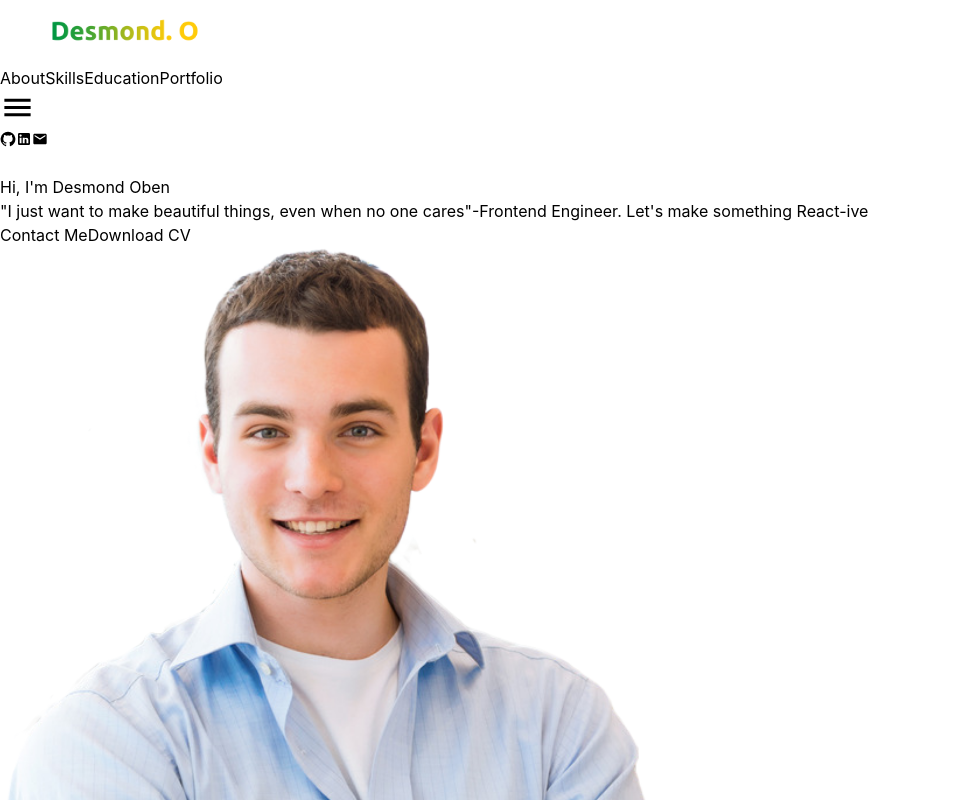
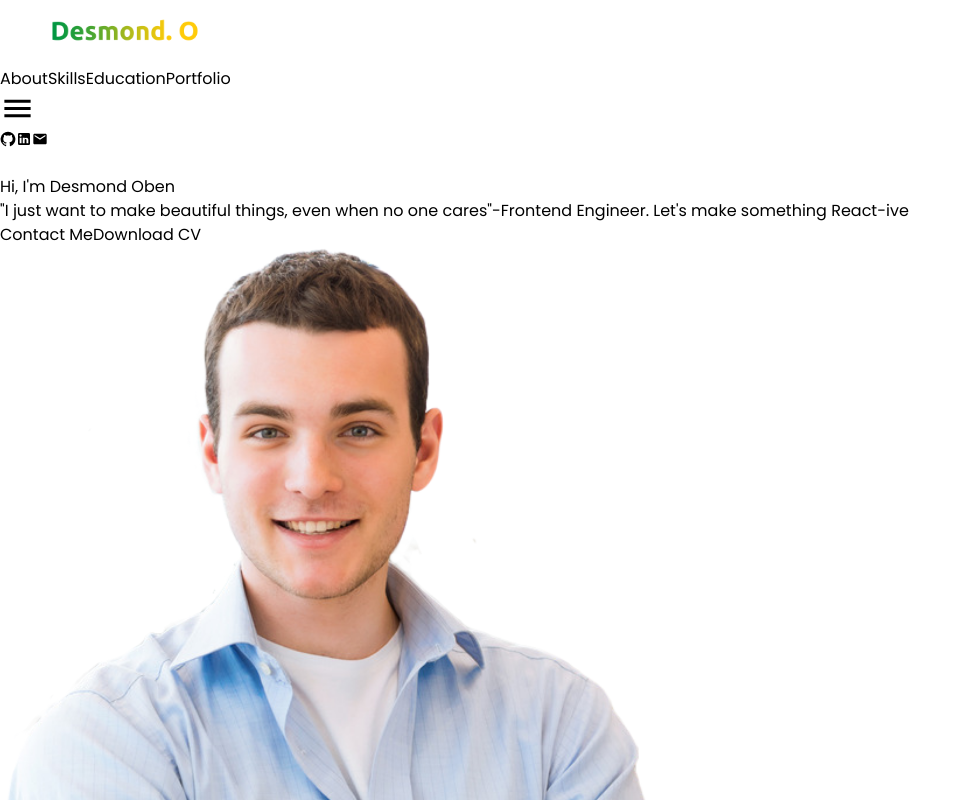
Before and after one commit to obendesmond/Portfolio, a Next.js app: page / in a window 1280 px wide. Shown: the top 800 px of the page, without its empty margins (0-972 px from the left). Built offline with nearby package versions, Linux system fonts and the light colour scheme.

Commit message:
import poppins font

```diff
--- /dev/null
+++ b/src/pages/_document.js
@@ -0,0 +1,28 @@
+import Document, { Html, Head, Main, NextScript } from "next/document";
+
+class MyDocument extends Document {
+  render() {
+    return (
+      <Html>
+        <Head>
+          <link
+            href="https://fonts.googleapis.com/css2?family=Inter&display=optional"
+            rel="stylesheet"
+          />
+          <link rel="preconnect" href="https://fonts.googleapis.com" />
+          <link rel="preconnect" href="https://fonts.gstatic.com" crossOrigin />
+          <link
+            href="https://fonts.googleapis.com/css2?family=Poppins:wght@400;500&display=swap"
+            rel="stylesheet"
+          />
+        </Head>
+        <body>
+          <Main />
+          <NextScript />
+        </body>
+      </Html>
+    );
+  }
+}
+
+export default MyDocument;
--- a/src/styles/globals.css
+++ b/src/styles/globals.css
@@ -1,13 +1,15 @@
 @tailwind base;
 @tailwind components;
 @tailwind utilities;
+
+@import url('https://fonts.googleapis.com/css2?family=Poppins&display=swap');
 
 html,
 body {
   scroll-behavior: smooth;
   padding: 0;
   margin: 0;
-  font-family: -apple-system, Ubuntu, Cantarell, Fira Sans, Droid Sans, Helvetica Neue, sans-serif;
+  font-family: 'Poppins', sans-serif;
 }
 
 a {
```
Also changed, not shown: public/OFL.txt (added).
